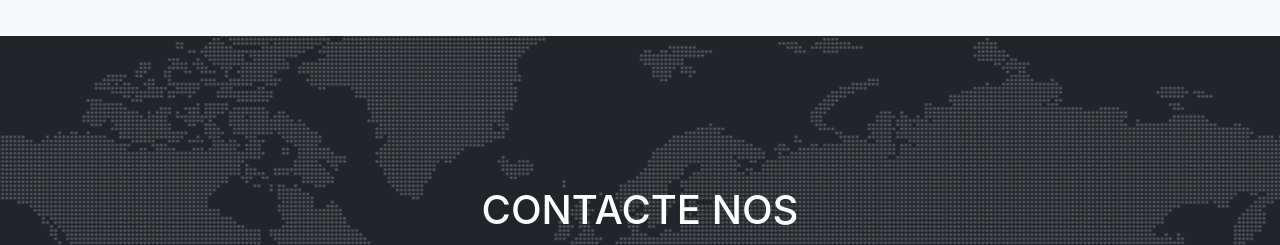
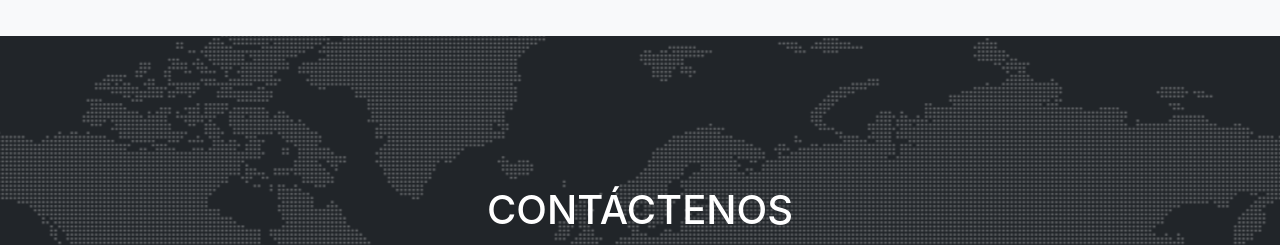
Before and after one commit to garpRojas/garpRojas.github.io, a website with bundled scripts: page index.html in a window 1280 px wide. Shown: the part 4542-4787 px from the top of the page. Built offline with nearby package versions, Linux system fonts and the light colour scheme; a web font is replaced by a local one.

Commit message:
Fixing text

```diff
--- a/index.html
+++ b/index.html
@@ -437,7 +437,7 @@
       <div class="container">
         <div class="row">
           <div class="col-lg-12 text-center">
-            <h2 class="section-heading text-uppercase">Contacte Nos</h2>
+            <h2 class="section-heading text-uppercase">Contáctenos</h2>
             <!--<h3 class="section-subheading text-muted">Lorem ipsum dolor sit amet consectetur.</h3>-->
           </div>
         </div>
```
